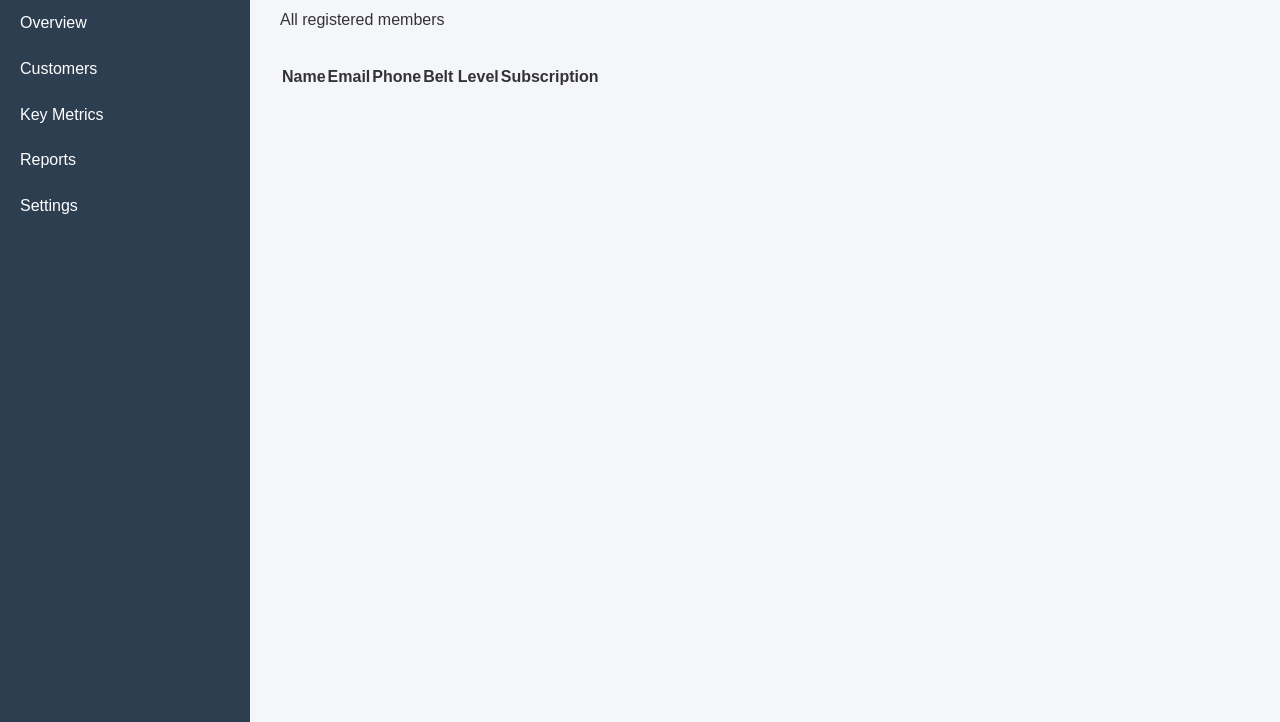
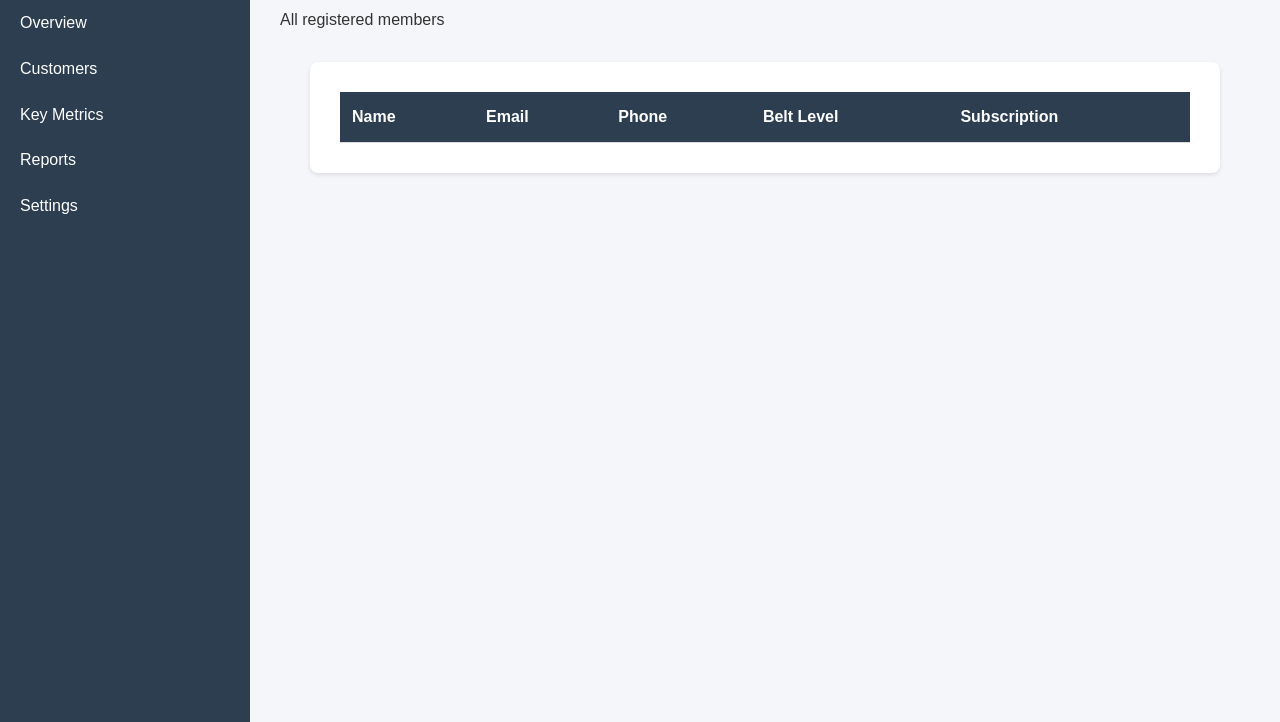
Before and after one commit to connelldylan/manageajjwebsite, a plain HTML site: page customers.html in a window 1280 px wide. Shown: the part 78-800 px from the top of the page. Drawn offline with Linux system fonts and the light colour scheme; no server answers.

Commit message:
fixed reference errors

```diff
--- a/customers.html
+++ b/customers.html
@@ -14,7 +14,7 @@
                 <li><a href="index.html">Overview</a></li>
                 <li><a href="customers.html">Customers</a></li>
                 <li><a href="index.html#metrics">Key Metrics</a></li>
-                <li><a href="index.html#reports">Reports</a></li>
+                <li><a href="reports.html">Reports</a></li>
                 <li><a href="index.html#settings">Settings</a></li>
             </ul>
         </nav>
--- a/style.css
+++ b/style.css
@@ -91,3 +91,31 @@ body {
     border-radius: 8px;
     box-shadow: 0 2px 4px rgba(0,0,0,0.1);
 }
+
+.table-container {
+    padding: 30px;
+    background-color: white;
+    border-radius: 8px;
+    box-shadow: 0 2px 4px rgba(0,0,0,0.1);
+    margin: 30px;
+}
+
+table {
+    width: 100%;
+    border-collapse: collapse;
+}
+
+th, td {
+    padding: 12px;
+    text-align: left;
+    border-bottom: 1px solid #ddd;
+}
+
+th {
+    background-color: #2c3e50;
+    color: white;
+}
+
+tr:hover {
+    background-color: #f5f5f5;
+}
```
Also changed, not shown: index.html (+22 -3 lines).
